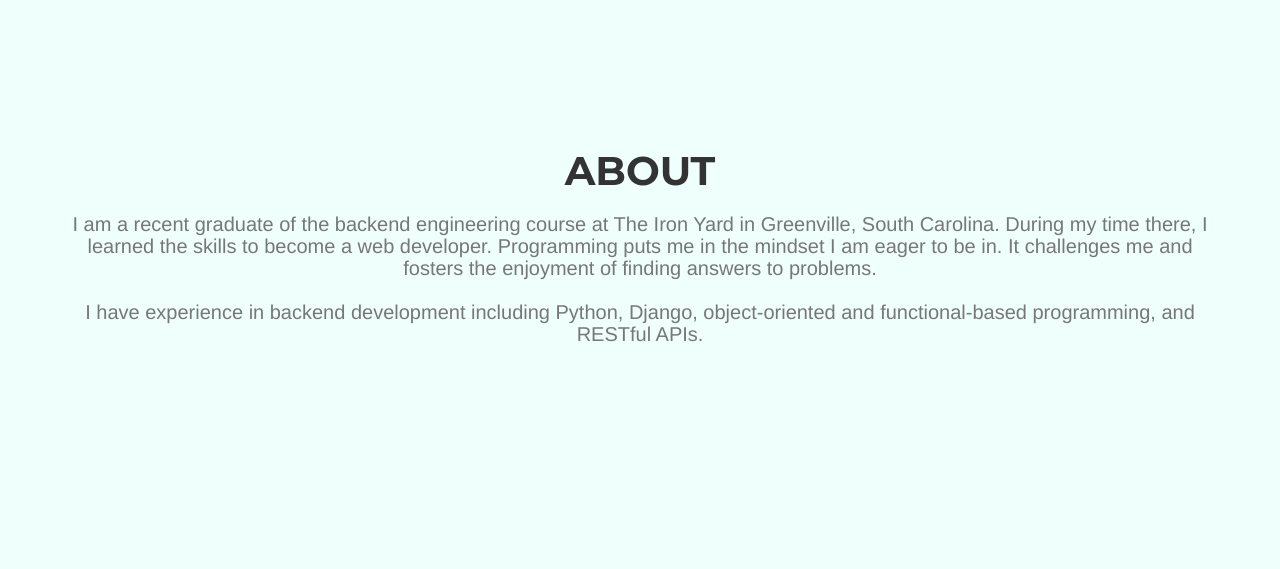
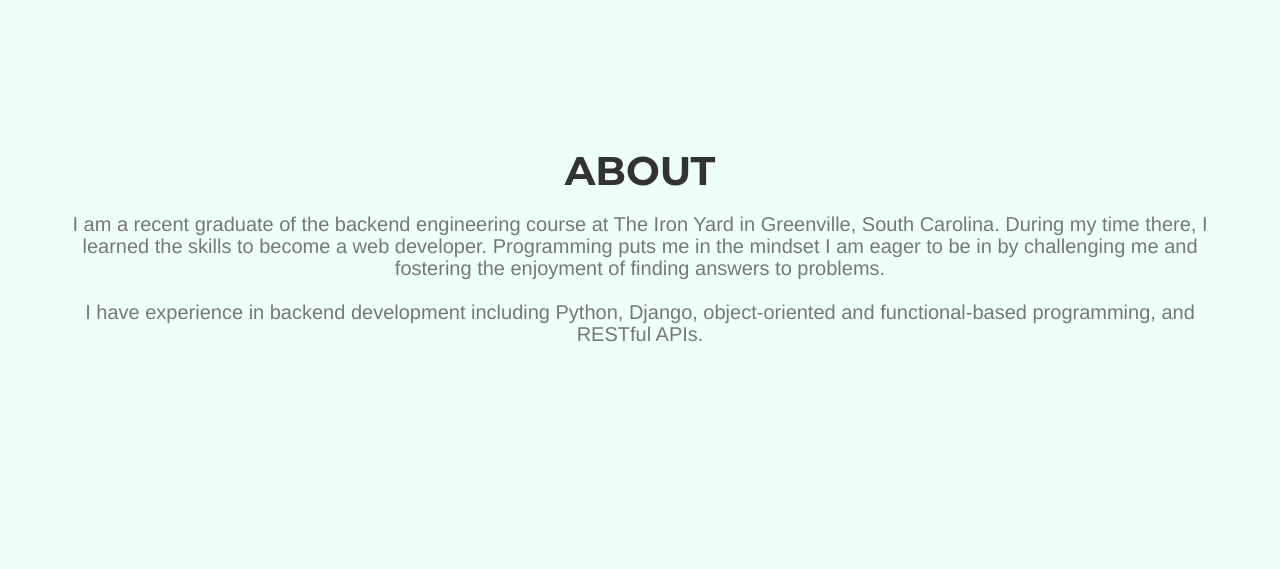
Before and after one commit to tdhuynh/Portfolio, a Django app: template templates/home.html in a window 1280 px wide. Shown: the part 791-1360 px from the top of the page. Run offline with Django 3.2, Linux system fonts and the light colour scheme; the template is opened without the code that fills it, so the values that code supplies are empty; some libraries are stand-ins or nearby versions; some web fonts are replaced.

Commit message:
edited about

```diff
--- a/templates/home.html
+++ b/templates/home.html
@@ -96,9 +96,10 @@
                     <h2 class="section-heading">About</h2>
                     <h3 class="section-subheading text-muted">
                       I am a recent graduate of the backend engineering course at The Iron Yard in Greenville, South Carolina.
-                      During my time there, I learned the skills to become a web developer. Programming puts me in the mindset
-                      I am eager to be in. It challenges me and fosters the enjoyment of finding answers to problems.
+                      During my time there, I learned the skills to become a web developer. Programming puts me in the mindset I am eager to be in
+                      by challenging me and fostering the enjoyment of finding answers to problems.
                       <br><br>
+
                       I have experience in backend development including Python, Django, object-oriented and functional-based programming, and RESTful APIs.
                     </h3>
                 </div>
```
